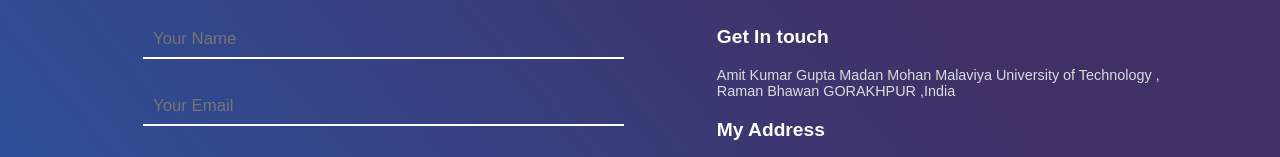
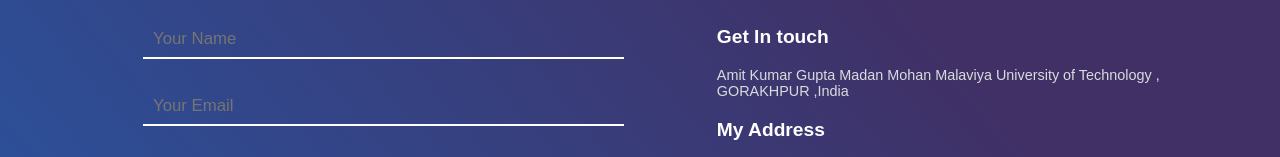
Before and after one commit to amitguptax/Portfolio, a plain HTML site: page index.html in a window 1280 px wide. Shown: the part 3129-3286 px from the top of the page. Drawn offline with Linux system fonts and the light colour scheme.

Commit message:
Update index.html

```diff
--- a/index.html
+++ b/index.html
@@ -310,7 +310,7 @@
                 <div id="my-details-container">
 
                     <h3> Get In touch </h3>
-                    <p> Amit Kumar Gupta  Madan Mohan Malaviya University of Technology , Raman Bhawan GORAKHPUR ,India</p>
+                    <p> Amit Kumar Gupta  Madan Mohan Malaviya University of Technology , GORAKHPUR ,India</p>
 
                     <h3> My Address </h3>
                     <div class="my-details-info-container">
```
